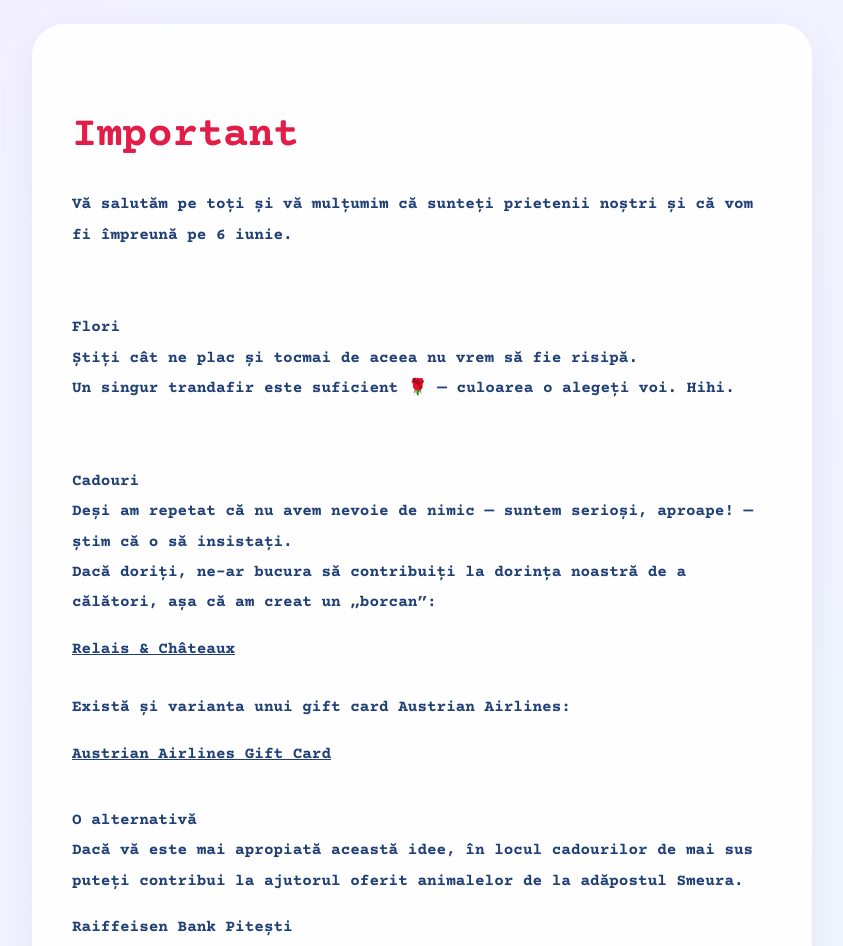
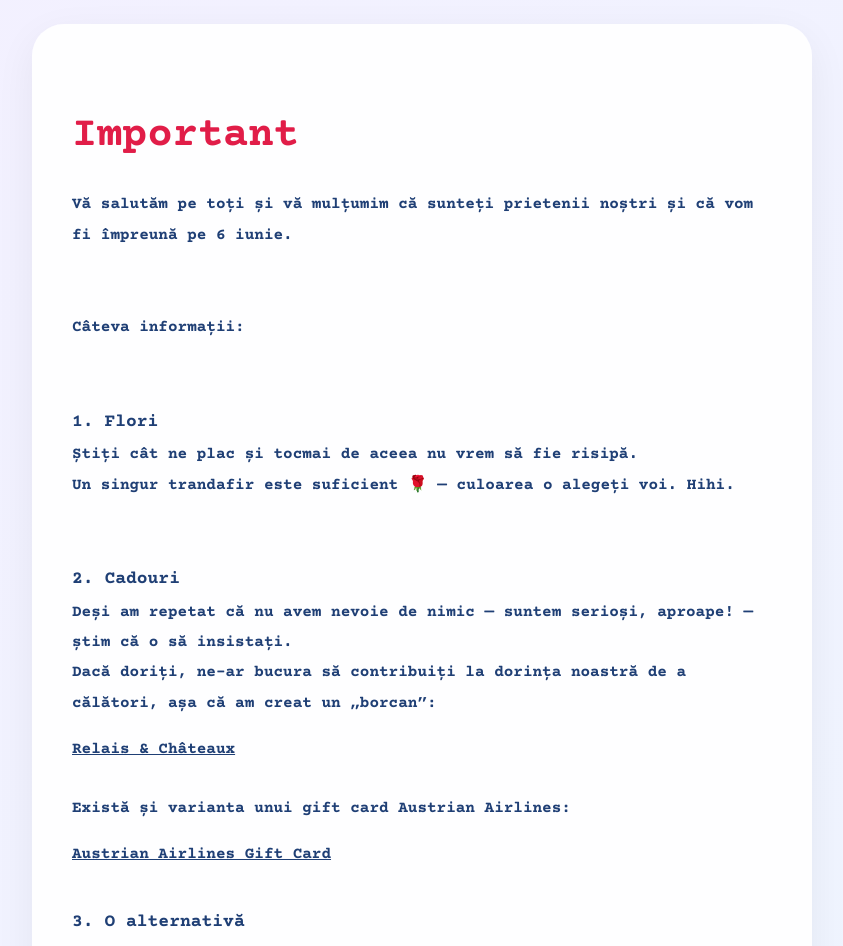
Before and after one commit to andreiana007/wed-invitation, a Next.js app: page /important in a window 1280 px wide. Shown: the top 946 px of the page, without its empty margins (218-1061 px from the left). Built offline with nearby package versions, Linux system fonts and the light colour scheme.

Commit message:
Update page.js

```diff
--- a/app/important/page.js
+++ b/app/important/page.js
@@ -40,8 +40,14 @@ export default function Important() {
 
           <br />
 
+          <p style={{ fontWeight: 700 }}>Câteva informații:</p>
+
+          <br />
+
           <p>
-            <strong>Flori</strong>
+            <span style={{ fontWeight: 800, fontSize: "18px" }}>
+              1. Flori
+            </span>
             <br />
             Știți cât ne plac și tocmai de aceea nu vrem să fie risipă.
             <br />
@@ -52,7 +58,9 @@ export default function Important() {
           <br />
 
           <p>
-            <strong>Cadouri</strong>
+            <span style={{ fontWeight: 800, fontSize: "18px" }}>
+              2. Cadouri
+            </span>
             <br />
             Deși am repetat că nu avem nevoie de nimic — suntem serioși,
             aproape! — știm că o să insistați.
@@ -75,8 +83,6 @@ export default function Important() {
             Relais & Châteaux
           </a>
 
-          <br />
-
           <p>
             Există și varianta unui gift card Austrian Airlines:
           </p>
@@ -98,7 +104,9 @@ export default function Important() {
           <br />
 
           <p>
-            <strong>O alternativă</strong>
+            <span style={{ fontWeight: 800, fontSize: "18px" }}>
+              3. O alternativă
+            </span>
             <br />
             Dacă vă este mai apropiată această idee, în locul cadourilor de mai
             sus puteți contribui la ajutorul oferit animalelor de la adăpostul
```
